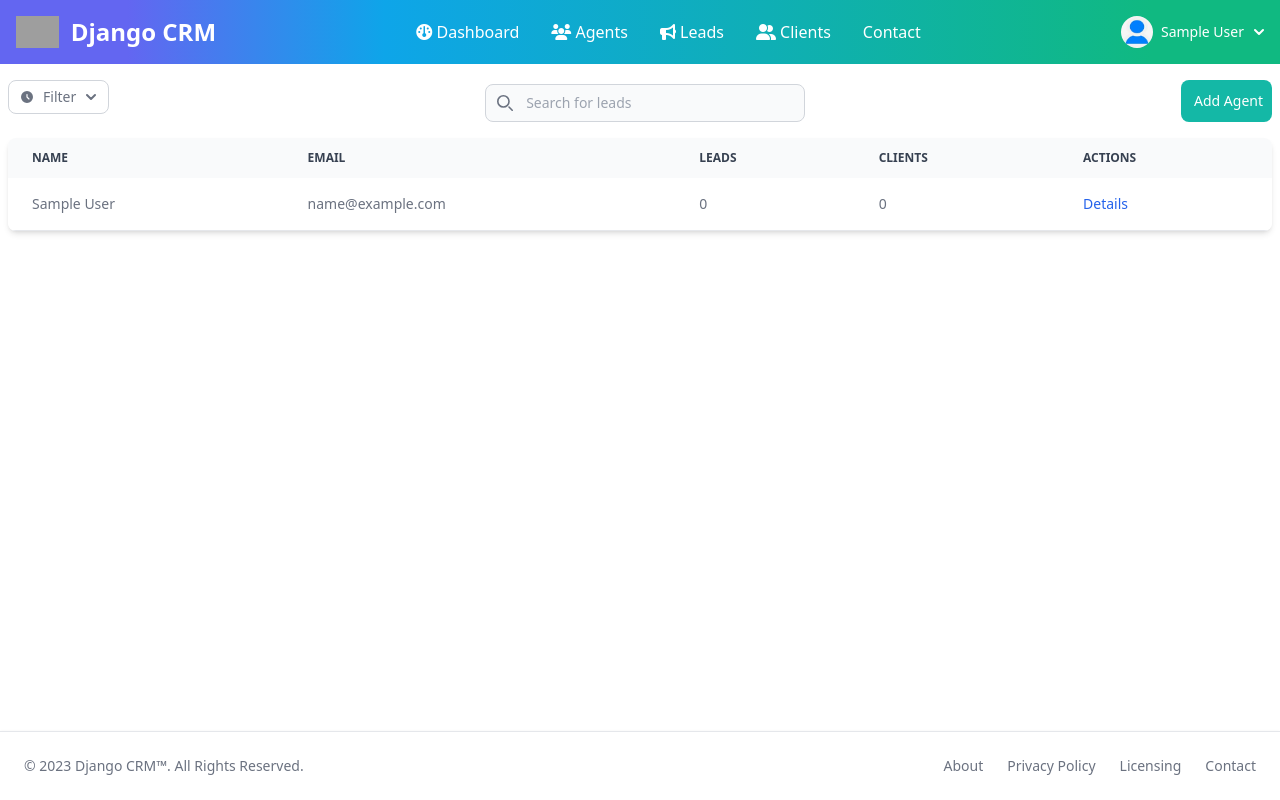
After one commit to dinocom33/djcrm, a Django app: page /accounts/agents/ in a window 1280 px wide. The commit adds this page. Run offline with Django 4.2, Linux system fonts and the light colour scheme; the visitor is signed in with stand-in values (Sample User, id 1); data comes from the database, SQL or seed files in the repository; data that the repository does not hold is empty; some libraries are stand-ins or nearby versions; grey boxes are pictures that could not be loaded.

```diff
--- a/apps/account/urls.py
+++ b/apps/account/urls.py
@@ -1,10 +1,11 @@
 from django.contrib.auth.views import LogoutView
 from django.urls import path
 
-from apps.account.views import RegisterView, UserLoginView
+from apps.account.views import RegisterView, UserLoginView, AllAgentsView
 
 urlpatterns = [
     path('sign-up/', RegisterView.as_view(), name='register'),
     path('login/', UserLoginView.as_view(), name='login'),
     path('logout/', LogoutView.as_view(), name='logout'),
+    path('agents/', AllAgentsView.as_view(), name='agents'),
 ]
--- a/apps/account/views.py
+++ b/apps/account/views.py
@@ -1,11 +1,16 @@
 from django.contrib import messages
+from django.contrib.auth import get_user_model
+from django.contrib.auth.mixins import LoginRequiredMixin, UserPassesTestMixin
 from django.contrib.auth.views import LoginView
 from django.contrib.messages.views import SuccessMessageMixin
+from django.http import Http404
 from django.shortcuts import render, redirect
 from django.urls import reverse_lazy
-from django.views.generic import CreateView
+from django.views.generic import CreateView, ListView
 
 from apps.account.forms import UserLoginForm, RegisterForm
+
+User = get_user_model()
 
 
 class RegisterView(SuccessMessageMixin, CreateView):
@@ -46,3 +51,21 @@ class UserLoginView(LoginView):
         messages.success(self.request, f'Welcome {form.cleaned_data["username"]}!')
 
         return super(UserLoginView, self).form_valid(form)
+
+
+class AllAgentsView(LoginRequiredMixin, UserPassesTestMixin, ListView):
+    model = User
+    template_name = 'account/all_agents.html'
+    context_object_name = 'all_agents'
+    paginate_by = 10
+
+    def test_func(self):
+        return self.request.user.is_staff or self.request.user.is_superuser
+
+    def get_queryset(self):
+        queryset = User.objects.filter(is_agent=True).order_by('email')
+
+        return queryset
+
+    def handle_no_permission(self):
+        raise Http404()
--- a/apps/lead/models.py
+++ b/apps/lead/models.py
@@ -60,7 +60,6 @@ class Lead(models.Model):
 
     created_by = models.ForeignKey(
         User,
-        related_name='leads',
         on_delete=models.CASCADE
     )
 
--- a/djcrm/urls.py
+++ b/djcrm/urls.py
@@ -7,8 +7,8 @@ from djcrm import settings
 urlpatterns = [
     path('admin/', admin.site.urls),
     path('', include('apps.common.urls')),
-    path('account/', include('apps.account.urls')),
-    path('profile/', include('apps.userprofile.urls')),
+    path('accounts/', include('apps.account.urls')),
+    path('profiles/', include('apps.userprofile.urls')),
     path('dashboard/', include('apps.dashboard.urls')),
     path('leads/', include('apps.lead.urls')),
     path('clients/', include('apps.client.urls')),
--- /dev/null
+++ b/templates/account/all_agents.html
@@ -0,0 +1,171 @@
+{% extends 'common/base.html' %}
+{% block title %}All Agents{% endblock %}
+{% load static %}
+
+{% block content %}
+    <div class="flex justify-between pb-4 bg-white dark:bg-gray-900 mt-20 ml-2">
+        <div>
+            <button id="dropdownRadioButton" data-dropdown-toggle="dropdownRadio"
+                    class="inline-flex items-center text-gray-500 bg-white border border-gray-300 focus:outline-none
+                    hover:bg-gray-100 focus:ring-4 focus:ring-gray-200 font-medium rounded-lg text-sm px-3
+                    py-1.5 dark:bg-gray-800 dark:text-white dark:border-gray-600 dark:hover:bg-gray-700
+                    dark:hover:border-gray-600 dark:focus:ring-gray-700"
+                    type="button">
+                <svg class="w-3 h-3 text-gray-500 dark:text-gray-400 mr-2.5" aria-hidden="true"
+                     xmlns="http://www.w3.org/2000/svg" fill="currentColor" viewBox="0 0 20 20">
+                    <path d="M10 0a10 10 0 1 0 10 10A10.011 10.011 0 0 0 10 0Zm3.982 13.982a1 1 0 0 1-1.414
+                    0l-3.274-3.274A1.012 1.012 0 0 1 9 10V6a1 1 0 0 1 2 0v3.586l2.982 2.982a1 1 0 0 1 0 1.414Z"></path>
+                </svg>
+                Filter
+                <svg class="w-2.5 h-2.5 ml-2.5" aria-hidden="true" xmlns="http://www.w3.org/2000/svg" fill="none"
+                     viewBox="0 0 10 6">
+                    <path stroke="currentColor" stroke-linecap="round" stroke-linejoin="round" stroke-width="2"
+                          d="m1 1 4 4 4-4"></path>
+                </svg>
+            </button>
+            <!-- Dropdown menu -->
+            <div id="dropdownRadio"
+                 class="z-10 hidden w-48 bg-white divide-y divide-gray-100 rounded-lg shadow dark:bg-gray-700 dark:divide-gray-600"
+                 data-popper-reference-hidden="" data-popper-escaped="" data-popper-placement="top"
+                 style="position: absolute; inset: auto auto 0 0; margin: 0; transform: translate3d(523px, 3848px, 0px);">
+                <ul class="p-3 space-y-1 text-sm text-gray-700 dark:text-gray-200"
+                    aria-labelledby="dropdownRadioButton">
+                    <li>
+                        <div class="flex items-center p-2 rounded hover:bg-gray-100 dark:hover:bg-gray-600">
+                            <input id="filter-radio-example-1" type="radio" value="" name="filter-radio"
+                                   class="w-4 h-4 text-blue-600 bg-gray-100 border-gray-300 focus:ring-blue-500
+                                   dark:focus:ring-blue-600 dark:ring-offset-gray-800 dark:focus:ring-offset-gray-800
+                                   focus:ring-2 dark:bg-gray-700 dark:border-gray-600">
+                            <label for="filter-radio-example-1"
+                                   class="w-full ml-2 text-sm font-medium text-gray-900 rounded dark:text-gray-300">
+                                <a href="{% url 'all_leads' %}">All</a>
+                            </label>
+                        </div>
+                    </li>
+                    <li>
+                        <div class="flex items-center p-2 rounded hover:bg-gray-100 dark:hover:bg-gray-600">
+                            <input id="filter-radio-example-1" type="radio" value="" name="filter-radio"
+                                   class="w-4 h-4 text-blue-600 bg-gray-100 border-gray-300 focus:ring-blue-500
+                                   dark:focus:ring-blue-600 dark:ring-offset-gray-800 dark:focus:ring-offset-gray-800
+                                   focus:ring-2 dark:bg-gray-700 dark:border-gray-600">
+                            <label for="filter-radio-example-1"
+                                   class="w-full ml-2 text-sm font-medium text-gray-900 rounded dark:text-gray-300">
+                                <a href="{% url 'leads_filter' status='new' %}">New</a>
+                            </label>
+                        </div>
+                    </li>
+                    <li>
+                        <div class="flex items-center p-2 rounded hover:bg-gray-100 dark:hover:bg-gray-600">
+                            <input checked="" id="filter-radio-example-2" type="radio" value="" name="filter-radio"
+                                   class="w-4 h-4 text-blue-600 bg-gray-100 border-gray-300 focus:ring-blue-500
+                                   dark:focus:ring-blue-600 dark:ring-offset-gray-800 dark:focus:ring-offset-gray-800
+                                   focus:ring-2 dark:bg-gray-700 dark:border-gray-600">
+                            <label for="filter-radio-example-2"
+                                   class="w-full ml-2 text-sm font-medium text-gray-900 rounded dark:text-gray-300">
+                                <a href="{% url 'leads_filter' status='won' %}">Won</a>
+                            </label>
+                        </div>
+                    </li>
+                    <li>
+                        <div class="flex items-center p-2 rounded hover:bg-gray-100 dark:hover:bg-gray-600">
+                            <input id="filter-radio-example-3" type="radio" value="" name="filter-radio"
+                                   class="w-4 h-4 text-blue-600 bg-gray-100 border-gray-300 focus:ring-blue-500 dark:focus:ring-blue-600 dark:ring-offset-gray-800 dark:focus:ring-offset-gray-800 focus:ring-2 dark:bg-gray-700 dark:border-gray-600">
+                            <label for="filter-radio-example-3"
+                                   class="w-full ml-2 text-sm font-medium text-gray-900 rounded dark:text-gray-300">Last
+                                30 days</label>
+                        </div>
+                    </li>
+                    <li>
+                        <div class="flex items-center p-2 rounded hover:bg-gray-100 dark:hover:bg-gray-600">
+                            <input id="filter-radio-example-4" type="radio" value="" name="filter-radio"
+                                   class="w-4 h-4 text-blue-600 bg-gray-100 border-gray-300 focus:ring-blue-500 dark:focus:ring-blue-600 dark:ring-offset-gray-800 dark:focus:ring-offset-gray-800 focus:ring-2 dark:bg-gray-700 dark:border-gray-600">
+                            <label for="filter-radio-example-4"
+                                   class="w-full ml-2 text-sm font-medium text-gray-900 rounded dark:text-gray-300">Last
+                                month</label>
+                        </div>
+                    </li>
+                    <li>
+                        <div class="flex items-center p-2 rounded hover:bg-gray-100 dark:hover:bg-gray-600">
+                            <input id="filter-radio-example-5" type="radio" value="" name="filter-radio"
+                                   class="w-4 h-4 text-blue-600 bg-gray-100 border-gray-300 focus:ring-blue-500 dark:focus:ring-blue-600 dark:ring-offset-gray-800 dark:focus:ring-offset-gray-800 focus:ring-2 dark:bg-gray-700 dark:border-gray-600">
+                            <label for="filter-radio-example-5"
+                                   class="w-full ml-2 text-sm font-medium text-gray-900 rounded dark:text-gray-300">Last
+                                year</label>
+                        </div>
+                    </li>
+                </ul>
+            </div>
+        </div>
+        <label for="table-search" class="sr-only">Search</label>
+        <div class="relative mt-1">
+            <div class="absolute inset-y-0 left-0 flex items-center pl-3 pointer-events-none">
+                <svg class="w-4 h-4 text-gray-500 dark:text-gray-400" aria-hidden="true"
+                     xmlns="http://www.w3.org/2000/svg" fill="none" viewBox="0 0 20 20">
+                    <path stroke="currentColor" stroke-linecap="round" stroke-linejoin="round" stroke-width="2"
+                          d="m19 19-4-4m0-7A7 7 0 1 1 1 8a7 7 0 0 1 14 0Z"></path>
+                </svg>
+            </div>
+            <input type="text" id="table-search"
+                   class="block p-2 pl-10 text-sm text-gray-900 border border-gray-300 rounded-lg w-80 bg-gray-50
+                       focus:ring-blue-500 focus:border-blue-500 dark:bg-gray-700 dark:border-gray-600
+                       dark:placeholder-gray-400 dark:text-white dark:focus:ring-blue-500 dark:focus:border-blue-500"
+                   placeholder="Search for leads">
+        </div>
+        <a href="#" class="inline-flex items-center p-2 pl-3 text-sm font-medium text-center
+        rounded-lg border border-transparent bg-teal-500 hover:bg-indigo-500 hover:text-white bg-blue-600 rounded-lg
+        hover:bg-blue-900 hover:text-white text-white mr-2">Add Agent</a>
+    </div>
+
+    {% if all_agents %}
+        <div class="relative overflow-x-auto shadow-md sm:rounded-lg mr-2 ml-2">
+            <table class="w-full text-sm text-left text-gray-500 dark:text-gray-400">
+                <thead class="text-xs text-gray-700 uppercase bg-gray-50 dark:bg-gray-700 dark:text-gray-400">
+                <tr>
+                    <th scope="col" class="px-6 py-3">
+                        Name
+                    </th>
+
+                    <th scope="col" class="px-6 py-3">
+                        Email
+                    </th>
+
+                    <th scope="col" class="px-6 py-3">
+                        Leads
+                    </th>
+
+                    <th scope="col" class="px-6 py-3">
+                        Clients
+                    </th>
+
+                    <th scope="col" class="px-6 py-3">
+                        Actions
+                    </th>
+                </tr>
+                </thead>
+                <tbody>
+                {% for agent in all_agents %}
+                    <tr class="border-b dark:bg-gray-900 dark:border-gray-700 bg-gray-100 {% cycle 'bg-white' 'bg-grey-100' %}">
+                        <td class="px-6 py-4 font-medium">{{ agent.first_name }} {{ agent.last_name }}</td>
+
+                        <td class="px-6 py-4">{{ agent.email }}</td>
+
+                        <td class="px-6 py-4">{{ agent.lead_set.count }}</td>
+
+                        <td class="px-6 py-4">{{ agent.client_set.count }}</td>
+
+                        <td class="px-6 py-4">
+                            <a href="#"
+                               class="font-medium text-blue-600 dark:text-blue-500 hover:underline">
+                                Details
+                            </a>
+                        </td>
+                    </tr>
+                {% endfor %}
+                </tbody>
+            </table>
+        </div>
+    {% else %}
+        <div class="text-center">No Agents</div>
+    {% endif %}
+    {% include 'partials/leads_pagination.html' %}
+{% endblock %}
--- a/templates/partials/navbar.html
+++ b/templates/partials/navbar.html
@@ -108,20 +108,22 @@
                         <i class="fa fa-dashboard"></i><span> Dashboard</span>
                     </a>
                 </li>
-                <li>
-                    <a href="#"
-                       class="block py-2 pl-3 pr-4 text-white rounded hover:bg-gray-100 md:hover:bg-transparent
+                {% if request.user.is_staff %}
+                    <li>
+                        <a href="{% url 'agents' %}"
+                           class="block py-2 pl-3 pr-4 text-white rounded hover:bg-gray-100 md:hover:bg-transparent
                        md:hover:text-blue-700 md:p-0 dark:text-white md:dark:hover:text-blue-500 dark:hover:bg-gray-700
                        dark:hover:text-white md:dark:hover:bg-transparent dark:border-gray-700 hover:underline">
-                        <i class="fa fa-users"></i><span> Agents</span>
-                    </a>
-                </li>
+                            <i class="fa fa-users"></i><span> Agents</span>
+                        </a>
+                    </li>
+                {% endif %}
                 <li>
                     <a href="{% url 'all_leads' %}"
                        class="block py-2 pl-3 pr-4 text-white rounded hover:bg-gray-100 md:hover:bg-transparent
                        md:hover:text-blue-700 md:p-0 dark:text-white md:dark:hover:text-blue-500 dark:hover:bg-gray-700
                        dark:hover:text-white md:dark:hover:bg-transparent dark:border-gray-700 hover:underline">
-                        Leads
+                        <i class="fa fa-bullhorn" aria-hidden="true"></i> Leads
                     </a>
                 </li>
                 <li>
@@ -129,7 +131,7 @@
                        class="block py-2 pl-3 pr-4 text-white rounded hover:bg-gray-100 md:hover:bg-transparent
                        md:hover:text-blue-700 md:p-0 dark:text-white md:dark:hover:text-blue-500 dark:hover:bg-gray-700
                        dark:hover:text-white md:dark:hover:bg-transparent dark:border-gray-700 hover:underline">
-                        Clients
+                        <i class='fas fa-user-friends'></i> Clients
                     </a>
                 </li>
                 <li>
```
Also changed, not shown: apps/account/migrations/0001_initial.py, apps/account/migrations/0006_alter_user_is_active.py (added), apps/lead/migrations/0004_alter_lead_created_by.py (added).
